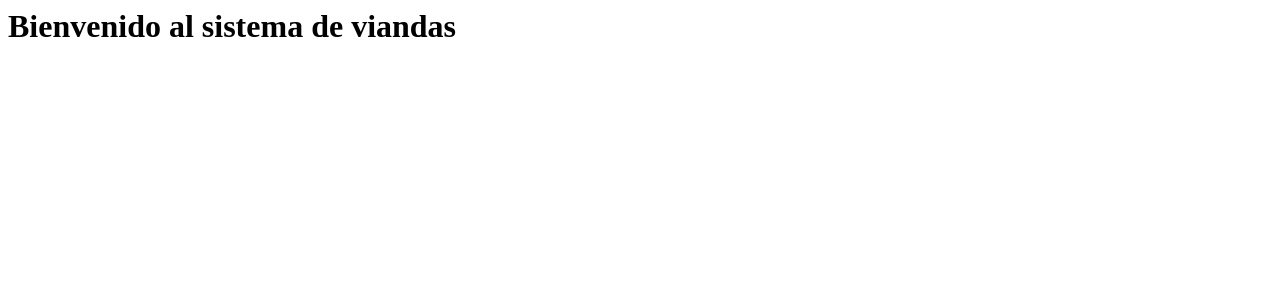
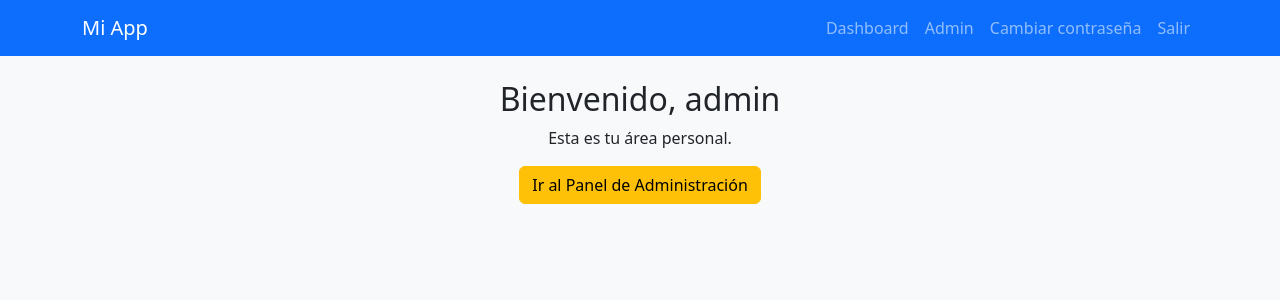
Before and after one commit to elpastorcito/recibo-viandas, a Flask app: page /dashboard in a window 1280 px wide. Shown: the top 300 px of the page. Run offline with Flask 3, Linux system fonts and the light colour scheme; the visitor is signed in with stand-in values (Sample User, id 1); data comes from the database, SQL or seed files in the repository.

Commit message:
Update dashboard.html

```diff
--- a/templates/dashboard.html
+++ b/templates/dashboard.html
@@ -1 +1,11 @@
-<h1>Bienvenido al sistema de viandas</h1>
+{% extends "base.html" %}
+{% block title %}Panel de Usuario{% endblock %}
+{% block content %}
+<div class="text-center">
+  <h2>Bienvenido, {{ user.username }}</h2>
+  <p>Esta es tu área personal.</p>
+  {% if user.is_admin %}
+    <a href="{{ url_for('admin_panel') }}" class="btn btn-warning">Ir al Panel de Administración</a>
+  {% endif %}
+</div>
+{% endblock %}
```
